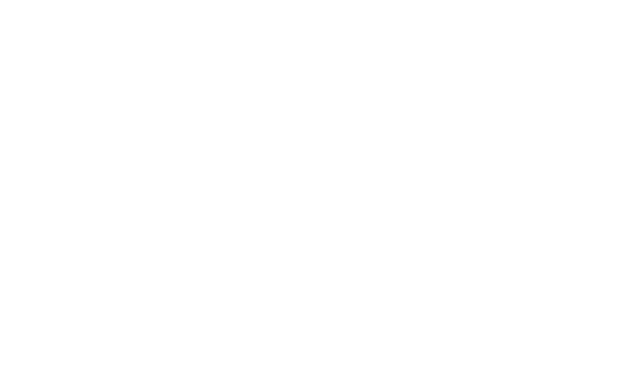
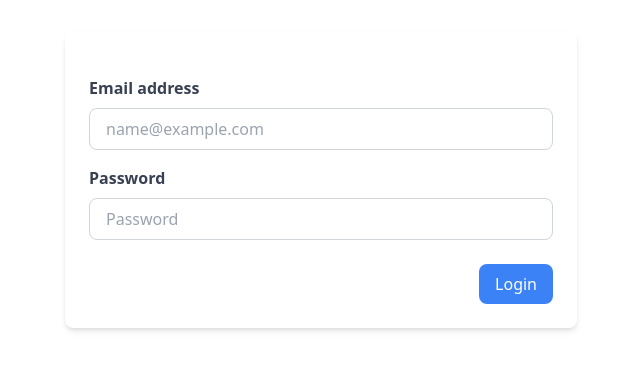
Before and after one commit to Adebayozz1994/blog-news-frontend-, a Vue app: page /login in a window 1280 px wide. Before the commit this address had no page. Shown: the top 370 px of the page, without its empty margins (319-959 px from the left). Built offline with nearby package versions, Linux system fonts and the light colour scheme.

Commit message:
new commit

```diff
--- /dev/null
+++ b/src/components/RegisterPageUser.vue
@@ -0,0 +1,133 @@
+<template>
+  <div class="max-w-lg mx-auto bg-white shadow-md rounded-lg p-6 mt-8">
+    <div class="mt-5">
+      <form @submit.prevent="route.path === '/register' ? register() : login()" action="">
+
+        <!-- Full Name (only for register) -->
+        <div class="mb-4" v-if="route.path === '/register'">
+          <label for="fullName" class="block text-gray-700 font-semibold mb-2">Full Name</label>
+          <input
+            type="text"
+            id="full_Name"
+            placeholder="Full Name"
+            v-model="name"
+            class="w-full px-4 py-2 border border-gray-300 rounded-lg focus:outline-none focus:ring-2 focus:ring-blue-500"
+          />
+        </div>
+
+        <!-- Email -->
+        <div class="mb-4">
+          <label for="email" class="block text-gray-700 font-semibold mb-2">Email address</label>
+          <input
+            type="email"
+            id="email"
+            placeholder="name@example.com"
+            v-model="email"
+            class="w-full px-4 py-2 border border-gray-300 rounded-lg focus:outline-none focus:ring-2 focus:ring-blue-500"
+          />
+        </div>
+
+        <!-- Email Errors
+        <div v-for="error in errors['email']" :key="error" class="mb-2">
+          <span class="text-red-500 text-sm">{{ error }}</span>
+        </div> -->
+
+        <!-- Login Error -->
+        <!-- <div class="mb-4">
+          <span class="text-red-500 text-sm">{{ error }}</span>
+        </div> -->
+
+        <!-- Password -->
+        <div class="mb-4">
+          <label for="password" class="block text-gray-700 font-semibold mb-2">Password</label>
+          <input
+            type="password"
+            id="password"
+            placeholder="Password"
+            v-model="password"
+            class="w-full px-4 py-2 border border-gray-300 rounded-lg focus:outline-none focus:ring-2 focus:ring-blue-500"
+          />
+        </div>
+
+        <!-- Password Errors -->
+        <!-- <div v-for="error in errors['password']" :key="error" class="mb-2">
+          <span class="text-red-500 text-sm">{{ error }}</span>
+        </div> -->
+
+        <!-- Submit Button -->
+        <div class="text-right mt-6">
+          <button v-if="route.path === '/register'" class="bg-blue-500 text-white py-2 px-4 rounded-lg hover:bg-blue-600 transition duration-300">
+            Register
+          </button>
+          <button v-else class="bg-blue-500 text-white py-2 px-4 rounded-lg hover:bg-blue-600 transition duration-300">
+            Login
+          </button>
+        </div>
+      </form>
+    </div>
+  </div>
+</template>
+
+<script setup>
+import { ref } from 'vue'
+import axios from 'axios'
+import {url} from '../data'
+import {useRouter, useRoute } from 'vue-router';
+
+const name = ref('');
+const email = ref('');
+const password = ref('');
+
+
+const status = ref(null);
+const router = useRouter();
+const route = useRoute();
+const errors = ref([]);
+const error = ref('');
+
+const message = ref(null);
+
+const register = () => {
+    const adminDetails = {
+        name: name.value,
+        email: email.value,
+        password: password.value,
+
+    };
+    console.log(adminDetails);
+
+    axios.post(`${url}register`, adminDetails)
+        .then(res => {
+            if(res.data.status){
+                router.push('/login');
+                status.value = res.data.status;
+            } else {
+                errors.value = res.data.errors;
+                status.value = res.data.status;
+                message.value = res.data.message;
+                console.log('Registration failed:', res.data);
+            }
+        })
+        .catch(err => {
+          console.error('Error in registration:', err.response.data);
+        });
+}
+
+const login = () => {
+    const loginDetails = {email: email.value, password: password.value}
+    console.log(loginDetails);
+
+    axios.post(`${url}login`, loginDetails).then(res => {
+        if(res.data.status){
+            localStorage.setItem('token', res.data.token);
+            router.push('dashboard');
+        } else {
+            error.value = res.data.error;
+        }
+    });
+}
+</script>
+
+<style scoped>
+/* Additional custom styles, if needed */
+</style>
--- a/src/router/index.js
+++ b/src/router/index.js
@@ -1,11 +1,14 @@
 import { createRouter, createWebHistory } from "vue-router";
 import HelloWorld from "../components/HelloWorld.vue";
 import RegisterPage from "../components/RegisterPage.vue"
+import RegisterPageUser from "../components/RegisterPageUser.vue"
 
 const routes = [
     {path: "/", component: HelloWorld},
     {path: "/admin/register", component: RegisterPage},
     {path: "/admin/login", component: RegisterPage},
+    {path: "/register", component: RegisterPageUser},
+    {path: "/login", component: RegisterPageUser},
 
 
 ]
```
